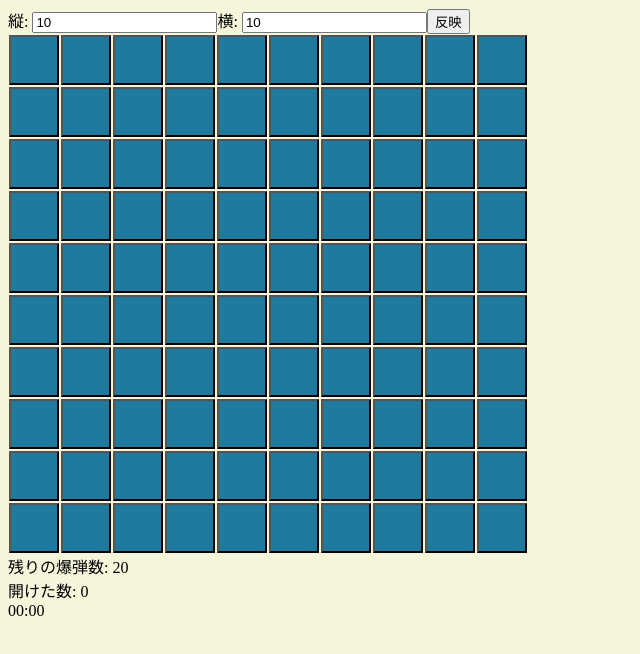
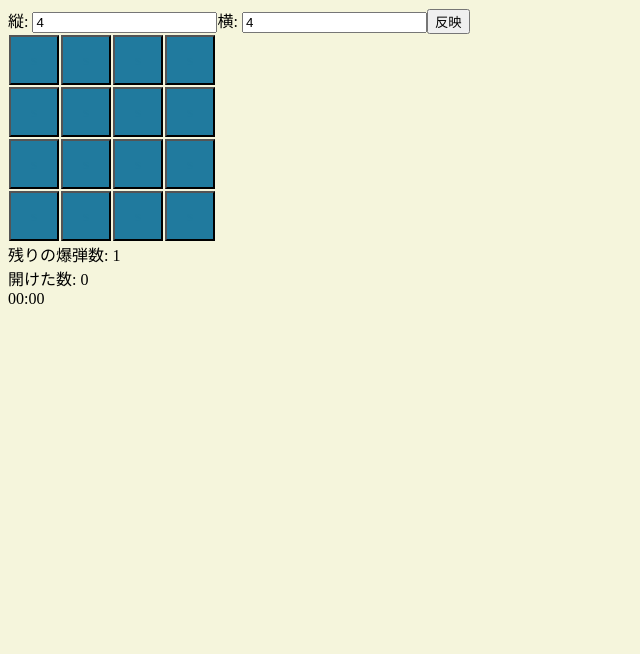
Before and after one commit to Fukuda9408/Minesweeper, a React (Create React App) app: page / in a window 1280 px wide. Shown: the top 654 px of the page, without its empty margins (0-640 px from the left). Built offline with nearby package versions, Linux system fonts and the light colour scheme.

Commit message:
Modify Filed/Success decision

```diff
--- a/src/App.tsx
+++ b/src/App.tsx
@@ -13,7 +13,8 @@ function App() {
   const size = useRecoilValue(sizeState);
   const HEIGHT = size.height;
   const WIDTH = size.width;
-  const BOMB_NUM = Math.floor(HEIGHT * WIDTH * 0.2);
+  // const BOMB_NUM = Math.floor(HEIGHT * WIDTH * 0.2);
+  const BOMB_NUM = 1
   const width: number[] = [...Array(WIDTH)].map((_, i) => i);
   const height: number[] = [...Array(HEIGHT)].map((_, i) => i);
 
@@ -36,7 +37,7 @@ function App() {
   // After that, the chaned `openedButtonNum` has to be used
   // in ordet to determing that the game has been suceeded.
   const openedButtonNumRef = useRef(0);
-  const [failed, setFailed] = useState<boolean>(false);
+  const failedRef = useRef<boolean>(false)
   const [success, setSuccess] = useState<boolean>(false);
   const [firstClick, setFirstClick] = useState<boolean>(true);
 
@@ -46,7 +47,7 @@ function App() {
     setIsFlagedButton(createAllFalse(WIDTH, HEIGHT + 100));
     setFlagNum(0);
     openedButtonNumRef.current = 0;
-    setFailed(false);
+    failedRef.current = false
     setSuccess(false)
     setFirstClick(true);
     // eslint-disable-next-line react-hooks/exhaustive-deps
@@ -80,10 +81,10 @@ function App() {
         w,
         isOpenedButton,
         aroundBomb.current,
-        setFailed,
+        failedRef,
         isFlagedButton,
         false,
-        openedButtonNumRef.current
+        openedButtonNumRef
       );
       setIsOpenedButton(copyDimension(isOpenedButton, HEIGHT, WIDTH));
     // Opend Button
@@ -95,21 +96,36 @@ function App() {
           w,
           isOpenedButton,
           aroundBomb.current,
-          setFailed,
+          failedRef,
           isFlagedButton,
           true,
-          openedButtonNumRef.current
+          openedButtonNumRef
         );
         setIsOpenedButton(copyDimension(isOpenedButton, HEIGHT, WIDTH));
       }
     }
 
+    // Failed decition
+    if (failedRef.current) {
+      setTimeout(() => {
+        alert("Failed.....")
+      }, 100)
+    }
+
+    // Success decision
     if (openedButtonNumRef.current === WIDTH * HEIGHT - BOMB_NUM) {
-      if (!failed) {
+      // if (!failed) {
+      //   setTimeout(() => {
+      //     setFailed(true);
+      //     alert("Success");
+      //   }, 100);
+      // }
+      if (!failedRef.current) {
+        console.log("success")
+        setSuccess(true)
         setTimeout(() => {
-          setFailed(true);
-          alert("Success");
-        }, 100);
+          alert("Success")
+        }, 100)
       }
     }
   };
@@ -154,7 +170,7 @@ function App() {
                     onClick={() => clickButton(h, w)}
                     onRightClick={() => standFlag(h, w)}
                     isFlaged={isFlagedButton[h][w]}
-                    isFinished={failed || success}
+                    isFinished={failedRef.current || success}
                   ></Button>
                 </Std>
               );
@@ -166,7 +182,7 @@ function App() {
         remainBomb={BOMB_NUM - flagNum}
         openedButtonNum={openedButtonNumRef.current}
       />
-      <Timer timerStart={!firstClick} end={failed} />
+      <Timer timerStart={!firstClick} end={failedRef.current} />
     </div>
   );
 }
--- a/src/hooks/usePushButton.tsx
+++ b/src/hooks/usePushButton.tsx
@@ -19,25 +19,25 @@ export const useOpenButton = () => {
     w: number,
     isOpenedButton: boolean[][],
     aroundBomb: number[][],
-    setFailed: React.Dispatch<React.SetStateAction<boolean>>,
+    faieldRef: React.MutableRefObject<boolean>,
     isFlagedButton: boolean[][],
     isAlreadyOpened: boolean,
-    openedButtonNum: number
+    openedButtonNumRef: React.MutableRefObject<number>
   ) => void = (
     h,
     w,
     isOpenedButton,
     aroundBomb,
-    setFailed,
+    failedRef,
     isFlagedButton,
     isAlreadyOpened,
-    opendButtonNum
+    opendButtonNumRef
   ) => {
     if ((!isOpenedButton[h][w] && !isFlagedButton[h][w]) || isAlreadyOpened) {
       isOpenedButton[h][w] = true;
-      if (!isAlreadyOpened) opendButtonNum += 1;
+      if (!isAlreadyOpened) opendButtonNumRef.current+= 1;
       if (aroundBomb[h][w] === -1) {
-        setFailed(true)
+        failedRef.current = true
         // can push around
       } else if (aroundBomb[h][w] === 0 || isAlreadyOpened) {
         for (let d = 0; d < directions.length; d++) {
@@ -49,10 +49,10 @@ export const useOpenButton = () => {
               d_w,
               isOpenedButton,
               aroundBomb,
-              setFailed,
+              failedRef,
               isFlagedButton,
               false,
-              opendButtonNum
+              opendButtonNumRef
             );
           }
         }
--- a/src/index.tsx
+++ b/src/index.tsx
@@ -11,8 +11,8 @@ type sizeType = {
 export const sizeState = atom<sizeType>({
   key: "sizeState",
   default: {
-    height: 10,
-    width: 10,
+    height: 4,
+    width: 4,
   },
 });
 
```
